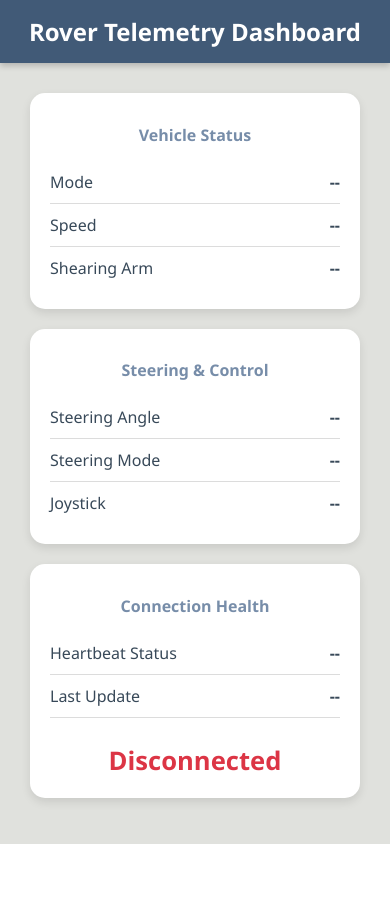
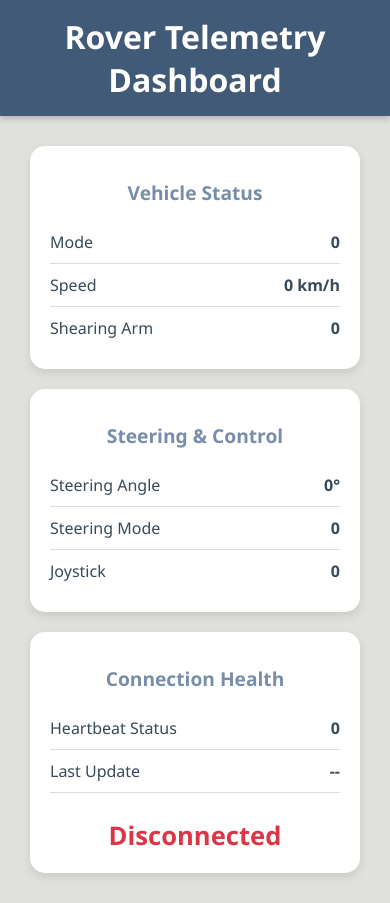
Before and after one commit to charu2409/Rover, a Flask app: page / in a window 390 px wide. Before the commit the page ends 844 px from the top, so only its background shows below. Run offline with Flask 3, Linux system fonts and the light colour scheme.

Commit message:
Update index.html

```diff
--- a/templates/index.html
+++ b/templates/index.html
@@ -15,199 +15,107 @@
       --connected: #28a745;
       --disconnected: #dc3545;
     }
-
-    body {
-      margin: 0;
-      font-family: "Segoe UI", Tahoma, sans-serif;
-      background: var(--primary);
-      color: var(--dark);
-    }
-
-    header {
-      background: var(--accent);
-      color: var(--white);
-      padding: 15px 25px;
-      text-align: center;
-      font-size: 2rem;
-      font-weight: bold;
-      box-shadow: 0 3px 6px rgba(0,0,0,0.2);
-    }
-
-    .container {
-      display: grid;
-      grid-template-columns: repeat(auto-fit, minmax(300px, 1fr));
-      gap: 20px;
-      padding: 30px;
-    }
-
-    .card {
-      background: var(--white);
-      border-radius: 15px;
-      padding: 20px;
-      box-shadow: 0 4px 10px rgba(0,0,0,0.1);
-      transition: transform 0.2s, box-shadow 0.2s;
-    }
-
-    .card:hover {
-      transform: translateY(-5px);
-      box-shadow: 0 6px 14px rgba(0,0,0,0.15);
-    }
-
-    .card h1 {
-      font-size: 1.2rem;
-      text-align: center;
-      margin-bottom: 15px;
-      color: var(--secondary);
-    }
-
-    .row {
-      display: flex;
-      justify-content: space-between;
-      padding: 10px 0;
-      border-bottom: 1px solid var(--line);
-    }
-
-    .row:last-child {
-      border-bottom: none;
-    }
-
-    .label {
-      font-size: 1rem;
-      font-weight: 500;
-    }
-
-    .value {
-      font-size: 1rem;
-      font-weight: bold;
-      color: var(--dark);
-    }
-
-    .status-container {
-      text-align: center;
-      margin-top: 25px;
-    }
-
-    .status {
-      font-size: 1.6rem;
-      font-weight: bold;
-    }
-
-    .connected {
-      color: var(--connected);
-    }
-
-    .disconnected {
-      color: var(--disconnected);
-    }
-
-    @media (max-width: 600px) {
-      header { font-size: 1.5rem; }
-      .card h1 { font-size: 1rem; }
-    }
+    body { margin:0; font-family:"Segoe UI", Tahoma, sans-serif; background: var(--primary); color: var(--dark); }
+    header { background: var(--accent); color: var(--white); padding:15px 25px; text-align:center; font-size:2rem; font-weight:bold; box-shadow:0 3px 6px rgba(0,0,0,0.2);}
+    .container { display:grid; grid-template-columns:repeat(auto-fit, minmax(300px, 1fr)); gap:20px; padding:30px;}
+    .card { background: var(--white); border-radius:15px; padding:20px; box-shadow:0 4px 10px rgba(0,0,0,0.1); transition: transform 0.2s, box-shadow 0.2s;}
+    .card:hover { transform: translateY(-5px); box-shadow:0 6px 14px rgba(0,0,0,0.15);}
+    .card h1 { font-size:1.2rem; text-align:center; margin-bottom:15px; color: var(--secondary);}
+    .row { display:flex; justify-content:space-between; padding:10px 0; border-bottom:1px solid var(--line);}
+    .row:last-child { border-bottom:none;}
+    .label { font-size:1rem; font-weight:500;}
+    .value { font-size:1rem; font-weight:bold; color: var(--dark);}
+    .status-container { text-align:center; margin-top:25px;}
+    .status { font-size:1.6rem; font-weight:bold;}
+    .connected { color: var(--connected);}
+    .disconnected { color: var(--disconnected);}
   </style>
 </head>
 <body>
-
   <header>Rover Telemetry Dashboard</header>
-
   <div class="container">
-    <!-- Vehicle Status -->
     <div class="card">
       <h1>Vehicle Status</h1>
-      <div class="row">
-        <span class="label">Mode</span>
-        <span class="value" id="mode">--</span>
-      </div>
-      <div class="row">
-        <span class="label">Speed</span>
-        <span class="value" id="speed">--</span>
-      </div>
-      <div class="row">
-        <span class="label">Shearing Arm</span>
-        <span class="value" id="shearingarm">--</span>
-      </div>
+      <div class="row"><span class="label">Mode</span><span class="value" id="mode">0</span></div>
+      <div class="row"><span class="label">Speed</span><span class="value" id="speed">0 km/h</span></div>
+      <div class="row"><span class="label">Shearing Arm</span><span class="value" id="shearingarm">0</span></div>
     </div>
-
-    <!-- Steering & Control -->
     <div class="card">
       <h1>Steering & Control</h1>
-      <div class="row">
-        <span class="label">Steering Angle</span>
-        <span class="value" id="angle">--</span>
-      </div>
-      <div class="row">
-        <span class="label">Steering Mode</span>
-        <span class="value" id="steeringmode">--</span>
-      </div>
-      <div class="row">
-        <span class="label">Joystick</span>
-        <span class="value" id="joystick">--</span>
-      </div>
+      <div class="row"><span class="label">Steering Angle</span><span class="value" id="angle">0°</span></div>
+      <div class="row"><span class="label">Steering Mode</span><span class="value" id="steeringmode">0</span></div>
+      <div class="row"><span class="label">Joystick</span><span class="value" id="joystick">0</span></div>
     </div>
-
-    <!-- Connection Health -->
     <div class="card">
       <h1>Connection Health</h1>
-      <div class="row">
-        <span class="label">Heartbeat Status</span>
-        <span class="value" id="heartbeat">--</span>
-      </div>
-      <div class="row">
-        <span class="label">Last Update</span>
-        <span class="value" id="lastupdate">--</span>
-      </div>
-      <div class="status-container">
-        <span id="status" class="status disconnected">Disconnected</span>
-      </div>
+      <div class="row"><span class="label">Heartbeat Status</span><span class="value" id="heartbeat">0</span></div>
+      <div class="row"><span class="label">Last Update</span><span class="value" id="lastupdate">--</span></div>
+      <div class="status-container"><span id="status" class="status disconnected">Disconnected</span></div>
     </div>
   </div>
 
   <script>
-    // Value mappings
-    const speedMap = {1: "0.5 kmph", 2: "1 kmph", 3: "1.5 kmph", 4: "2 kmph", 5: "2.5 kmph"};
-    const steeringMap = {1: "Home pos", 2: "All wheel", 3: "Zero turn", 4: "Crab"};
-    const shearingMap = {0: "Home pos", 1: "Sensing pos"};
+    function mapSpeed(value){
+      switch(value){
+        case 1: return "0.5 km/h";
+        case 2: return "1 km/h";
+        case 3: return "1.5 km/h";
+        case 4: return "2 km/h";
+        case 5: return "2.5 km/h";
+        default: return "0 km/h";
+      }
+    }
+
+    function mapMode(value){
+      switch(value){
+        case 1: return "Home pos mode";
+        case 2: return "All wheel mode";
+        case 3: return "Zero turn";
+        case 4: return "Crab";
+        default: return "0";
+      }
+    }
+
+    function mapShearing(value){
+      switch(value){
+        case 1: return "Sensing pos";
+        case 0: return "Home pos";
+        default: return "0";
+      }
+    }
 
     async function fetchRoverData() {
       try {
-        let res = await fetch("/rovers");
-        let result = await res.json();
+        let res = await fetch("/rover/latest");
+        let data = await res.json();
+        if(data.success){
+          let d = data.data;
+          document.getElementById("mode").innerText = mapMode(d.mode ?? 0);
+          document.getElementById("speed").innerText = mapSpeed(d.speed ?? 0);
+          document.getElementById("shearingarm").innerText = mapShearing(d.shearingarm ?? 0);
+          document.getElementById("angle").innerText = (d.angle ?? 0) + "°";
+          document.getElementById("steeringmode").innerText = d.steeringmode ?? 0;
+          document.getElementById("joystick").innerText = d.joystick ?? 0;
+          document.getElementById("heartbeat").innerText = d.heartbeat ?? 0;
 
-        if (result.success && result.data) {
-          let d = result.data;
-
-          document.getElementById("mode").innerText = d.Mode ?? "--";
-          document.getElementById("speed").innerText = speedMap[d.Speed] ?? "--";
-          document.getElementById("shearingarm").innerText = shearingMap[d.Shearing_Arm] ?? "--";
-          document.getElementById("angle").innerText = (d.Angle ?? 0) + "°";
-          document.getElementById("steeringmode").innerText = steeringMap[d.Steering_Mode] ?? "--";
-          document.getElementById("joystick").innerText = d.Joystick ?? "--";
-          document.getElementById("heartbeat").innerText = d.Heartbeat ?? "--";
-
-          // Status check
           let statusEl = document.getElementById("status");
-          if (d.Heartbeat && d.Heartbeat > 0) {
+          if(d.heartbeat && d.heartbeat > 0){
             statusEl.innerText = "Connected";
             statusEl.className = "status connected";
-          } else {
+          }else{
             statusEl.innerText = "Disconnected";
             statusEl.className = "status disconnected";
           }
 
-          // Last update timestamp (from Firestore)
-          document.getElementById("lastupdate").innerText = d.timestamp
-            ? new Date(d.timestamp).toLocaleString()
-            : "--";
+          document.getElementById("lastupdate").innerText = new Date(d.timestamp).toLocaleTimeString();
         }
-      } catch (err) {
+      } catch(err){
         console.error("Error fetching rover data", err);
       }
     }
 
-    // Poll every 2 seconds
     setInterval(fetchRoverData, 2000);
     fetchRoverData();
   </script>
-
 </body>
 </html>
```
